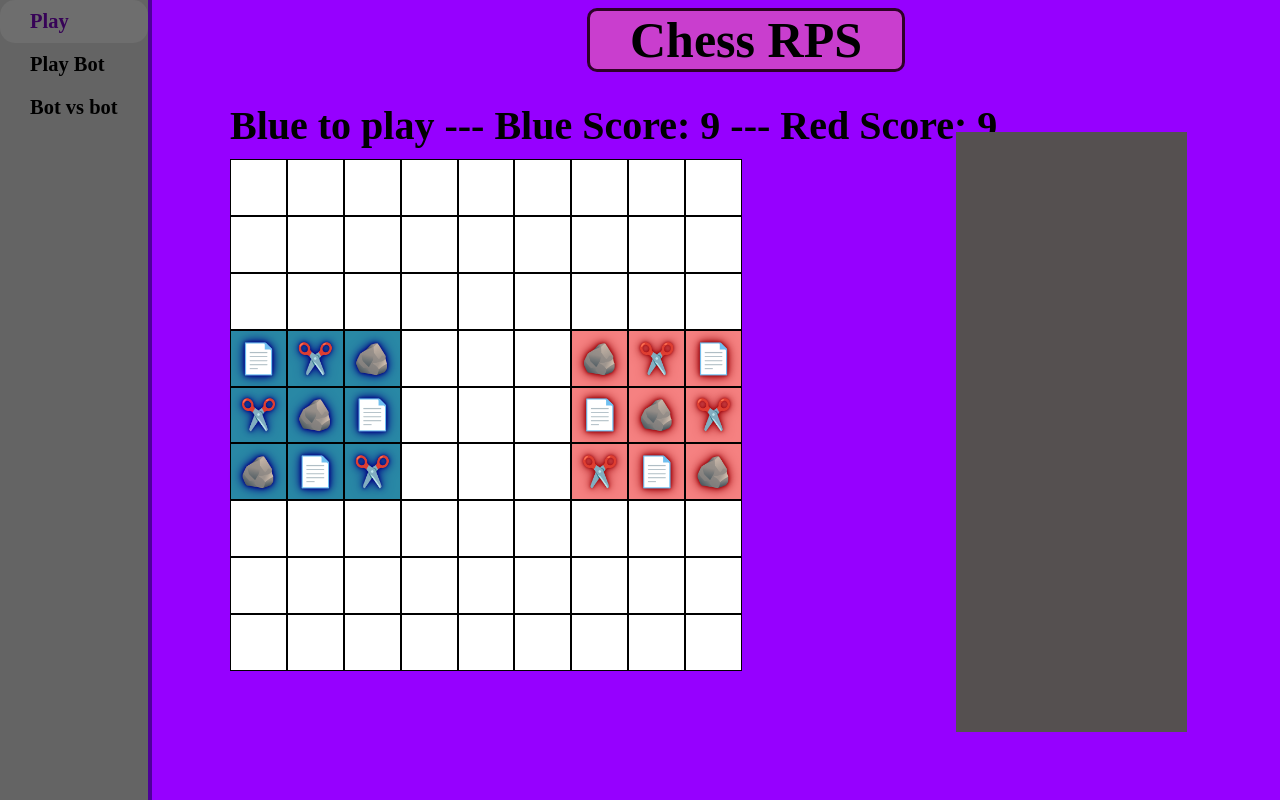
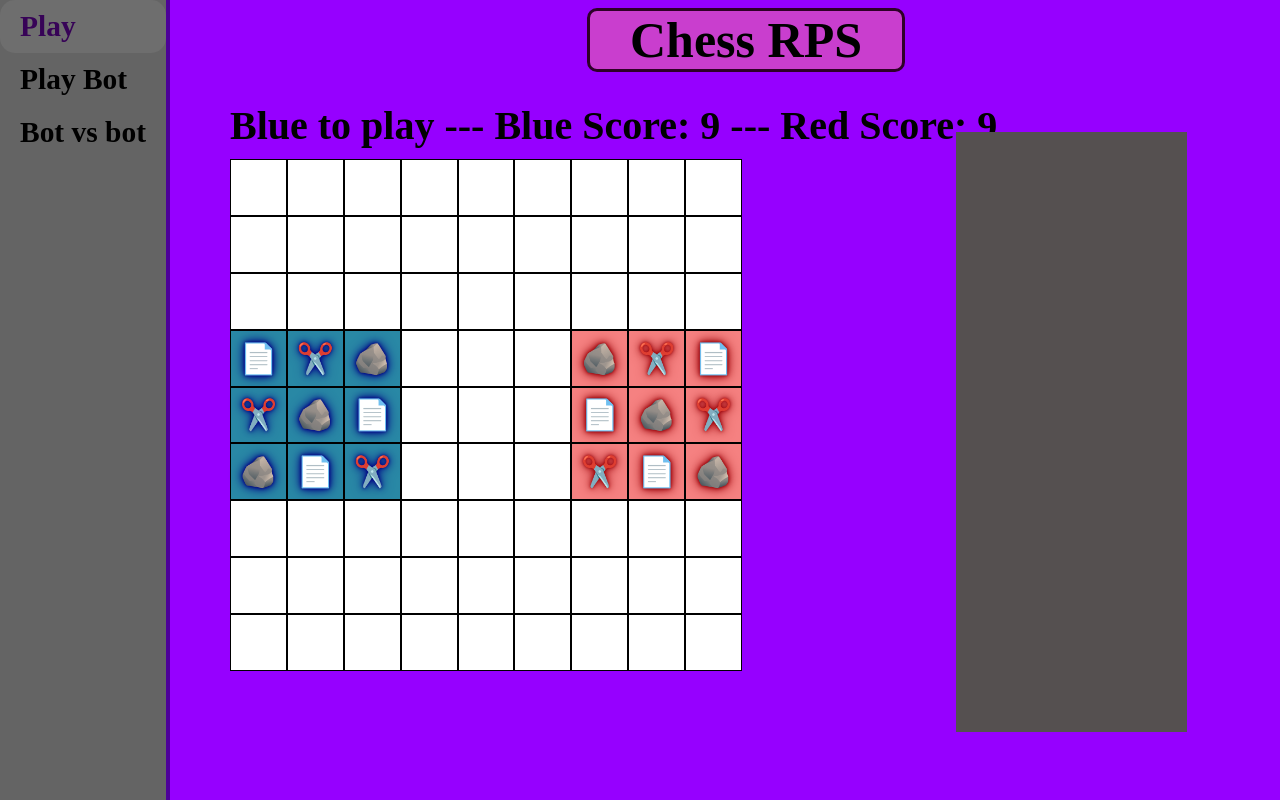
Before and after one commit to MatBou314/echec-roche-papier-ciseaux, a plain HTML site: page index.html in a window 1280 px wide. Drawn offline with Linux system fonts and the light colour scheme.

Commit message:
Update style.css

```diff
--- a/style.css
+++ b/style.css
@@ -105,11 +105,10 @@ h1 {
   display: block;
   color: black;
   font-weight: 600;
-  font-size: clamp(15px, 1.6vw, 50px);
+  font-size: clamp(10px, 2.3vw, 50px);
   text-decoration: none;
   transition: all 0.3s;
-  padding: 10px 30px;
-  white-space: nowrap;
+  padding: 10px 20px;
 }
 
 .menu a:hover {
```
